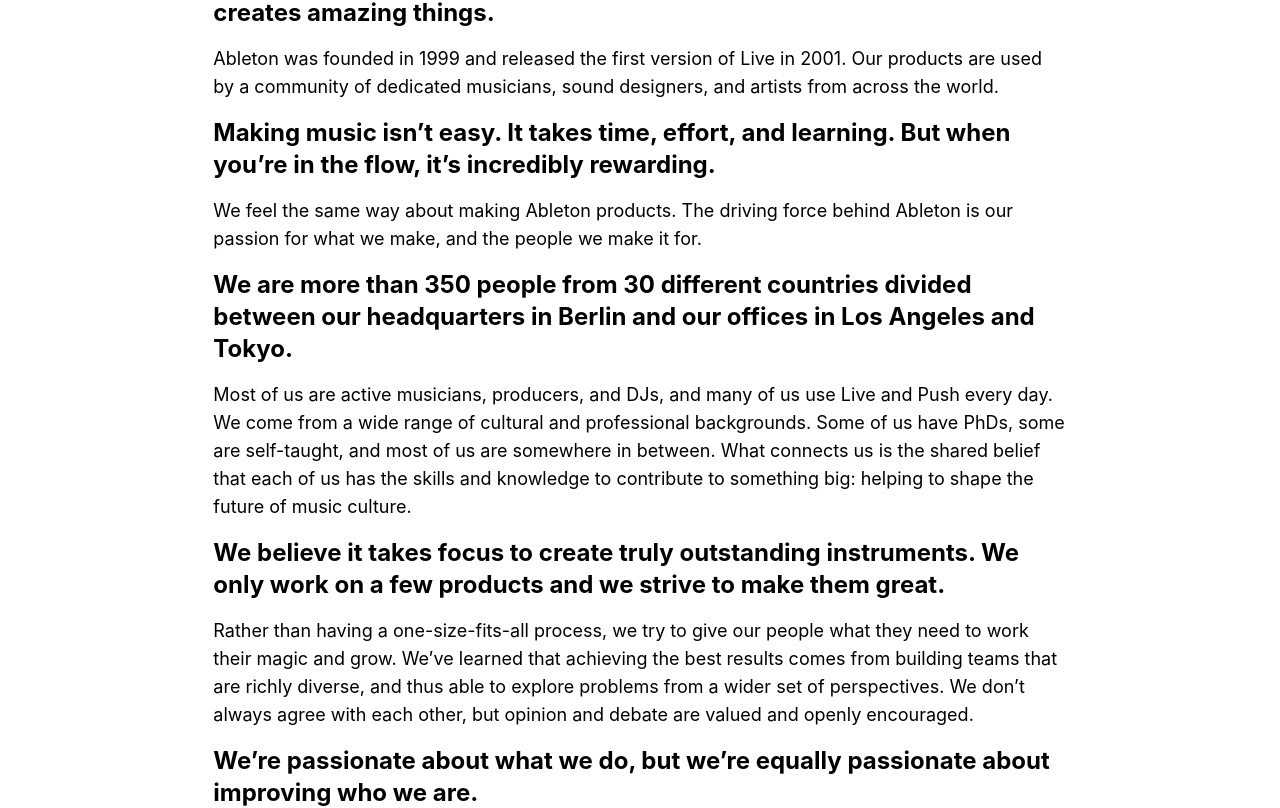
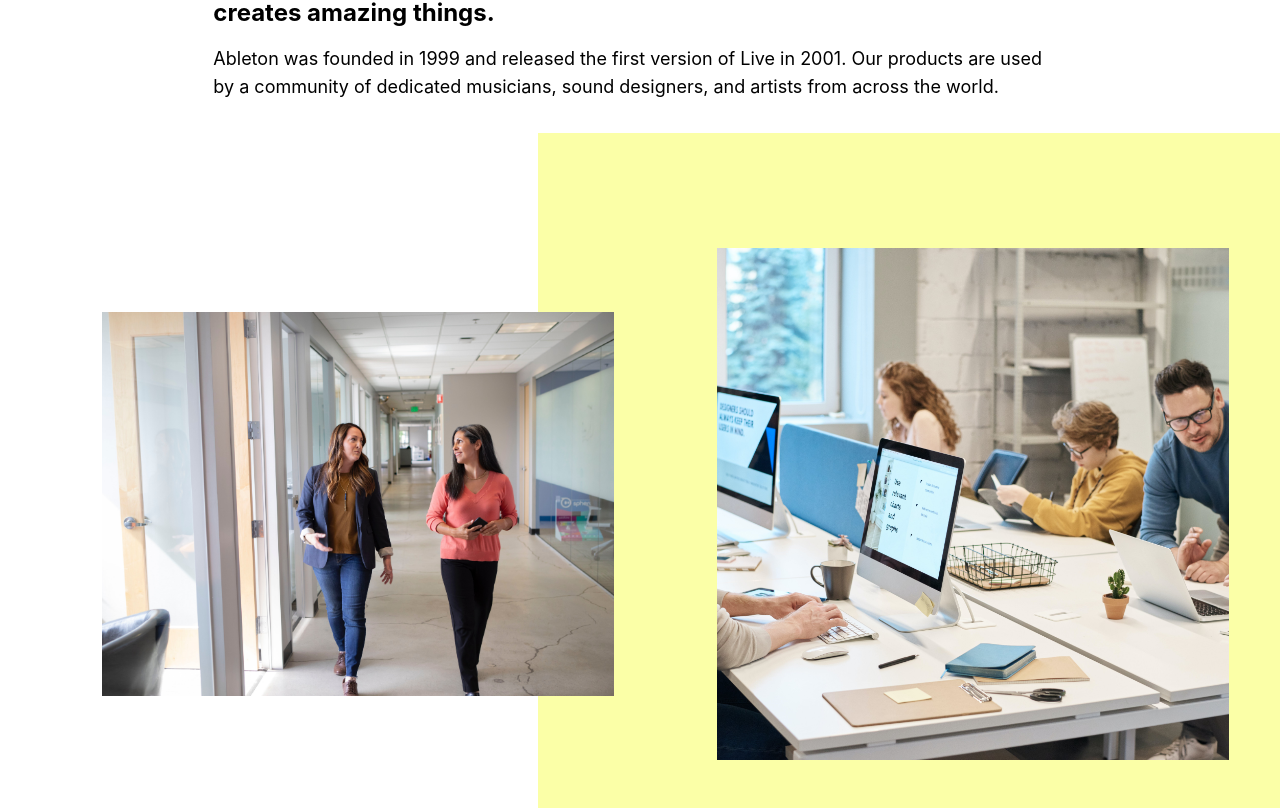
Before and after one commit to DevEliasKh/Ableton-clone, a React (Vite) app: page /about in a window 1280 px wide. Shown: the part 912-1720 px from the top of the page. Built offline with nearby package versions, Linux system fonts and the light colour scheme; some icons are missing.

Commit message:
add the first image section

```diff
--- a/src/App.css
+++ b/src/App.css
@@ -15,11 +15,39 @@
   color: white;
 }
 
-.aboutImg {
+.aboutImgHeader {
   background-image: url(./assets/pexels-olia-danilevich-4974914.jpg);
   min-height: calc(100vh - 120px);
+}
+
+.yellowBox {
+  width: 58%;
+  height: 58vw;
+  left: 42%;
+}
+
+.aboutImg .rightImg {
+  background-image: url(./assets/pexels-linkedin-sales-navigator-3867842.jpg);
+  width: 40vw;
+  height: 30vw;
+  vertical-align: middle;
+  margin-left: 8vw;
+}
+
+.leftImg {
+  background-image: url(./assets/pexels-fauxels-3184357.jpg);
+  width: 40vw;
+  height: 40vw;
+  vertical-align: middle;
+  margin-left: 8vw;
+}
+
+.aboutImg {
+  padding: 9vw 0;
+}
+
+.bgImg {
   background-repeat: no-repeat;
   background-size: cover;
   background-position: 50% 50%;
-  margin: 1rem;
 }
--- a/src/routes/About.tsx
+++ b/src/routes/About.tsx
@@ -1,7 +1,7 @@
 function About() {
   return (
     <>
-      <div className="aboutImg flex justify-center items-center box-border">
+      <div className="aboutImgHeader bgImg m-4 flex justify-center items-center box-border">
         <div className="text-9xl font-bold text-orange">Ableton</div>
       </div>
       <div className="aboutText mx-auto my-0 w-8/12">
@@ -15,6 +15,11 @@
           2001. Our products are used by a community of dedicated musicians,
           sound designers, and artists from across the world.
         </p>
+      </div>
+      <div className="aboutImg relative my-8">
+        <div className="yellowBox bg-yellow absolute top-0 z-0"></div>
+        <div className="rightImg bgImg inline-block relative z-10"></div>
+        <div className="leftImg bgImg inline-block relative z-10"></div>
       </div>
       <div className="aboutText mx-auto my-0 w-8/12">
         <h1 className="text-2xl font-bold py-4">
```
Also changed, not shown: src/assets/pexels-fauxels-3184357.jpg (added), src/assets/pexels-linkedin-sales-navigator-3867842.jpg (added).
